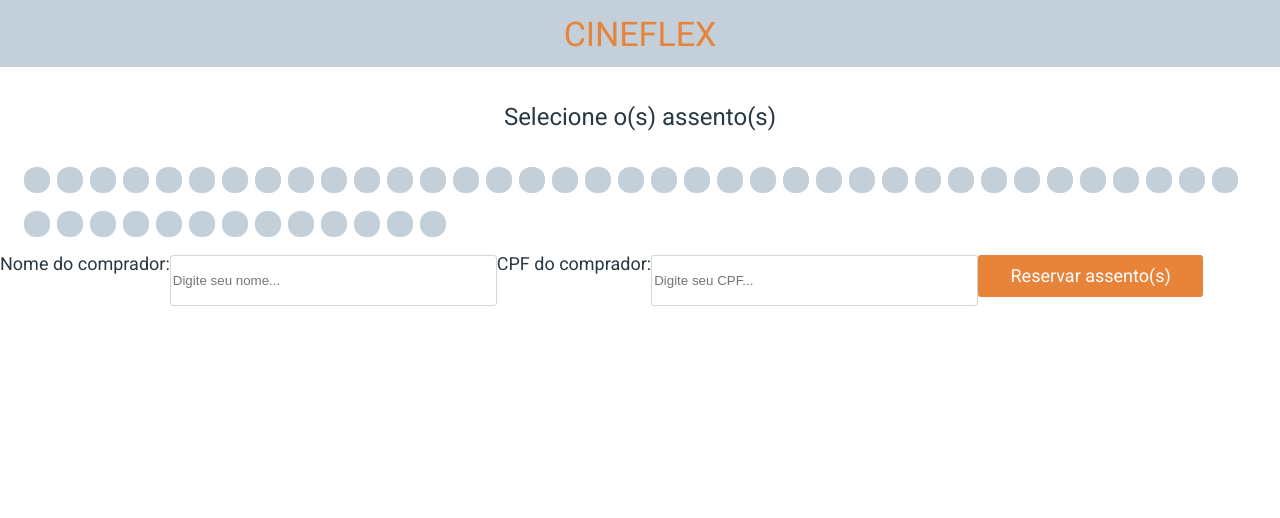
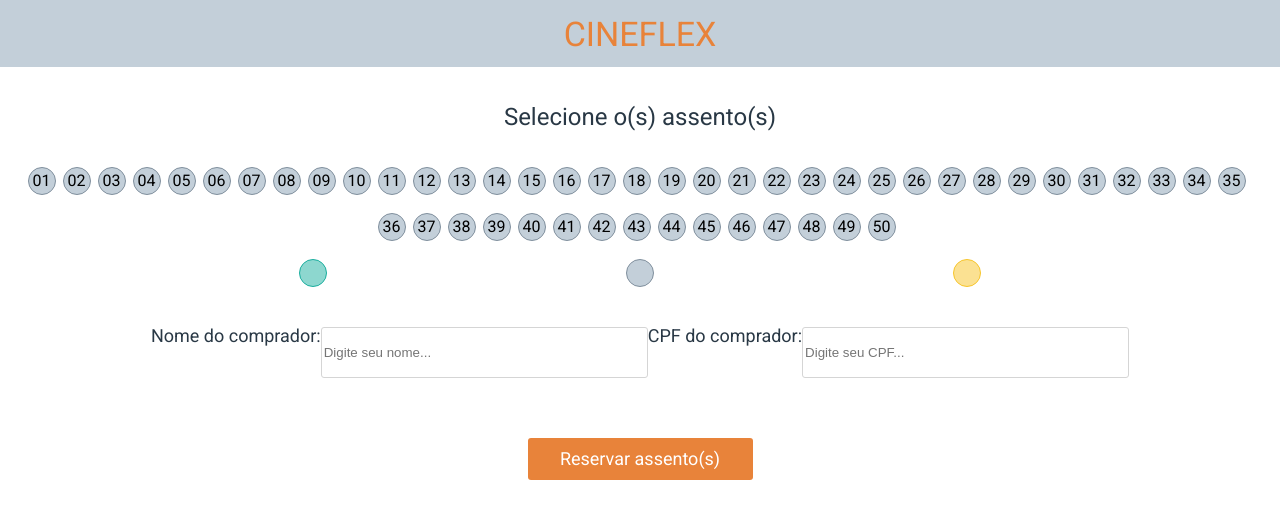
Before and after one commit to diego-carneiro/Cineflex, a JavaScript app in the folder cineflex/: page / in a window 1280 px wide. Shown: the top 518 px of the page. Built offline with nearby package versions, Linux system fonts and the light colour scheme.

Commit message:
Layout avançado

```diff
--- a/cineflex/public/css/styles.css
+++ b/cineflex/public/css/styles.css
@@ -86,6 +86,7 @@
     display: flex;
     flex-wrap: wrap;
     justify-content: center;
+    margin-bottom: 60px;
 }
 .buyingButton{
     width: 225px;
@@ -102,20 +103,48 @@
     margin-right: 24px;
     display: flex;
     flex-wrap: wrap;
+    justify-content: center;
 }
 .seatsPosition{
     width: 26px;
     height: 26px;
-    background-color: #C3CFD9;
-    border-radius: 12px;
+    border-radius: 15px;
     margin-right: 7px;
     margin-bottom: 18px;
+    display: flex;
+    justify-content: center;
+    align-items: center;
 }
-
+.statusBox{
+    width: 100vw;
+    display: flex;
+    flex-wrap: wrap;
+    justify-content:space-evenly;
+    margin-bottom: 40px;
+}
+.seatStatus{
+    width: 26px;
+    height: 26px;
+    background-color: #C3CFD9;
+    border-radius: 15px;
+    border: 1px solid #808F9D;
+}
 /* :::::Seats Box END::::: */
 /* :::::AUX Class:::::*/
 body{
     font-family: 'Roboto', sans-serif;
 }
+.selected{
+    background-color: #8DD7CF;
+    border: 1px solid #1AAE9E;
+}
+.available{
+    background-color: #C3CFD9;
+    border: 1px solid #808F9D;
+}
+.unavailable{
+    background-color: #FBE192;
+    border: 1px solid #F7C52B;
+}
 
 /*:::::AUX Class END::::: */
--- a/cineflex/src/Seats_Page.js
+++ b/cineflex/src/Seats_Page.js
@@ -7,24 +7,34 @@ const numbers = [
 export default function Seats(props) {
 
     return (
+        <div>
             <div className="seatsContainer">
                 <div className="interactionBox">
                     <h1 className="interaction">Selecione o(s) assento(s)</h1>
                 </div>
                 <div className="seatsBox">
                     {numbers.map((data) => {
-                        return <Seats_Sort seatsNumber={data.seatsNumber} />
+                        return <Seats_Sort seatNumber={data.seatNumber} />
                     })}
                 </div>
+            </div>
+            <div className="statusBox">
+                <div className="seatStatus selected"></div>
+                <div className="seatStatus available"></div>
+                <div className="seatStatus unavailable"></div>
+            </div>
+
             <div className="purchaseBox">
                 <p class="inputTitle">Nome do comprador:</p>
                 <input placeholder="Digite seu nome..." id="input" />
                 <p class="inputTitle">CPF do comprador:</p>
                 <input placeholder="Digite seu CPF..." id="input" />
+            </div>
             <div className="buyingButton">
                 <p class="buttonText">Reservar assento(s)</p>
             </div>
-            </div>
+
+
         </div>
     );
 }
--- a/cineflex/src/Seats_Sort.js
+++ b/cineflex/src/Seats_Sort.js
@@ -3,6 +3,6 @@ export default function Seats_Sort(props) {
     const { seatNumber } = props;
 
     return (
-        <div className="seatsPosition">{seatNumber}</div>
+        <div className="seatsPosition available">{seatNumber}</div>
     );
 }
```
Lines whose indentation alone changed are shown as unchanged.
